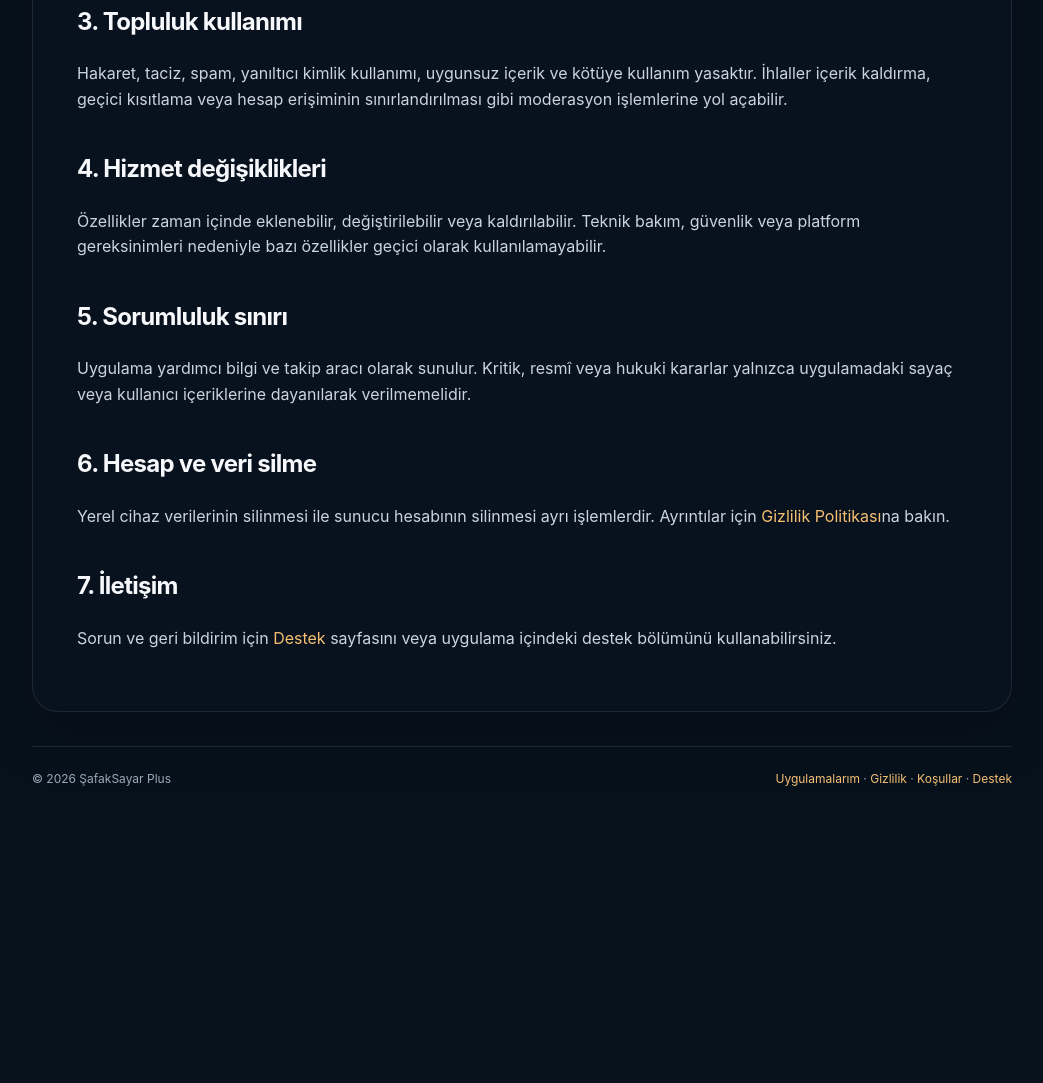
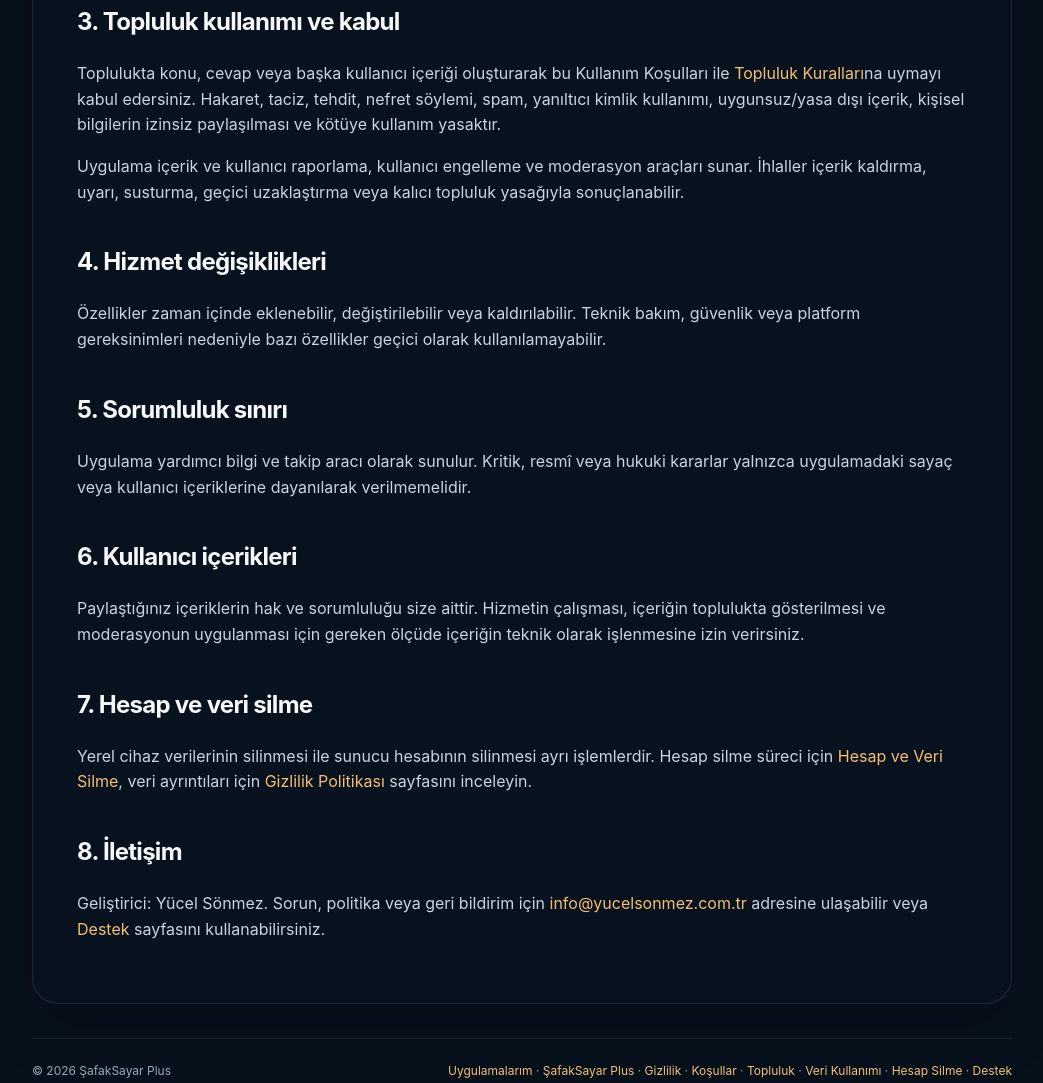
Before and after one commit to yucelsonmez59-tech/SafakSayarPlus, a plain HTML site: page safaksayar/terms/index.html in a window 1280 px wide. Shown: the part 697-1780 px from the top of the page, without its empty margins (118-1161 px from the left). Before the commit the page ends 1555 px from the top, so only its background shows below. Drawn offline with Linux system fonts and the light colour scheme.

Commit message:
Expand terms for user-generated content rules

```diff
--- a/safaksayar/terms/index.html
+++ b/safaksayar/terms/index.html
@@ -1,13 +1,14 @@
 <!doctype html><html lang="tr"><head><meta charset="utf-8"><meta name="viewport" content="width=device-width,initial-scale=1">
 <title>Kullanım Koşulları • ŞafakSayar Plus</title><meta name="theme-color" content="#07111c"><link rel="icon" href="/assets/app-icon.png?v=20261002c"><link rel="stylesheet" href="/styles.css?v=20261002c"><link rel="canonical" href="https://yucelsonmez.com.tr/safaksayar/terms/"></head><body><main class="wrap">
-<nav class="nav"><a class="brand" href="/safaksayar/"><span class="app-icon-mini"><img src="/assets/app-icon.png?v=20261002c" alt=""></span><span>ŞafakSayar Plus</span></a><div class="navlinks"><a href="/">Uygulamalarım</a><a href="/safaksayar/privacy/">Gizlilik</a><a href="/safaksayar/support/">Destek</a></div></nav>
+<nav class="nav"><a class="brand" href="/safaksayar/"><span class="app-icon-mini"><img src="/assets/app-icon.png?v=20261002c" alt=""></span><span>ŞafakSayar Plus</span></a><div class="navlinks"><a href="/">Uygulamalarım</a><a href="/safaksayar/privacy/">Gizlilik</a><a href="/safaksayar/terms/">Koşullar</a><a href="/safaksayar/community/">Topluluk</a><a href="/safaksayar/data-safety/">Veri Kullanımı</a><a href="/safaksayar/delete-account/">Hesap Silme</a><a href="/safaksayar/support/">Destek</a></div></nav>
 <section class="doc"><div class="eyebrow">KULLANIM</div><h1>Kullanım Koşulları</h1><p class="meta">Yürürlük tarihi: 2 Ekim 2026</p>
 <p class="notice">ŞafakSayar Plus resmî bir kamu kurumu, askerî kurum veya devlet uygulaması değildir. Uygulama kullanıcıya yardımcı olmak amacıyla geliştirilmiş bağımsız bir yazılımdır.</p>
 <h2>1. Hizmetin amacı</h2><p>Uygulama askerlik geri sayımı, kişisel dönüm noktaları, topluluk ve oyun özellikleri sunar. Sayaç ve tarih sonuçları kullanıcı tarafından girilen bilgilere dayanır; resmî işlem veya belge yerine geçmez.</p>
 <h2>2. Kullanıcı sorumluluğu</h2><p>Girdiğiniz bilgilerin doğruluğundan, hesabınızın güvenliğinden ve toplulukta paylaştığınız içeriklerden siz sorumlusunuz. Resmî askerlik işlemleri için yetkili kamu kanallarındaki bilgileri esas alın.</p>
-<h2>3. Topluluk kullanımı</h2><p>Hakaret, taciz, spam, yanıltıcı kimlik kullanımı, uygunsuz içerik ve kötüye kullanım yasaktır. İhlaller içerik kaldırma, geçici kısıtlama veya hesap erişiminin sınırlandırılması gibi moderasyon işlemlerine yol açabilir.</p>
+<h2>3. Topluluk kullanımı ve kabul</h2><p>Toplulukta konu, cevap veya başka kullanıcı içeriği oluşturarak bu Kullanım Koşulları ile <a href="/safaksayar/community/">Topluluk Kuralları</a>na uymayı kabul edersiniz. Hakaret, taciz, tehdit, nefret söylemi, spam, yanıltıcı kimlik kullanımı, uygunsuz/yasa dışı içerik, kişisel bilgilerin izinsiz paylaşılması ve kötüye kullanım yasaktır.</p><p>Uygulama içerik ve kullanıcı raporlama, kullanıcı engelleme ve moderasyon araçları sunar. İhlaller içerik kaldırma, uyarı, susturma, geçici uzaklaştırma veya kalıcı topluluk yasağıyla sonuçlanabilir.</p>
 <h2>4. Hizmet değişiklikleri</h2><p>Özellikler zaman içinde eklenebilir, değiştirilebilir veya kaldırılabilir. Teknik bakım, güvenlik veya platform gereksinimleri nedeniyle bazı özellikler geçici olarak kullanılamayabilir.</p>
 <h2>5. Sorumluluk sınırı</h2><p>Uygulama yardımcı bilgi ve takip aracı olarak sunulur. Kritik, resmî veya hukuki kararlar yalnızca uygulamadaki sayaç veya kullanıcı içeriklerine dayanılarak verilmemelidir.</p>
-<h2>6. Hesap ve veri silme</h2><p>Yerel cihaz verilerinin silinmesi ile sunucu hesabının silinmesi ayrı işlemlerdir. Ayrıntılar için <a href="/safaksayar/privacy/">Gizlilik Politikası</a>na bakın.</p>
-<h2>7. İletişim</h2><p>Sorun ve geri bildirim için <a href="/safaksayar/support/">Destek</a> sayfasını veya uygulama içindeki destek bölümünü kullanabilirsiniz.</p>
-</section><footer><span>© 2026 ŞafakSayar Plus</span><span><a href="/">Uygulamalarım</a> · <a href="/safaksayar/privacy/">Gizlilik</a> · <a href="/safaksayar/terms/">Koşullar</a> · <a href="/safaksayar/support/">Destek</a></span></footer></main></body></html>
+<h2>6. Kullanıcı içerikleri</h2><p>Paylaştığınız içeriklerin hak ve sorumluluğu size aittir. Hizmetin çalışması, içeriğin toplulukta gösterilmesi ve moderasyonun uygulanması için gereken ölçüde içeriğin teknik olarak işlenmesine izin verirsiniz.</p>
+<h2>7. Hesap ve veri silme</h2><p>Yerel cihaz verilerinin silinmesi ile sunucu hesabının silinmesi ayrı işlemlerdir. Hesap silme süreci için <a href="/safaksayar/delete-account/">Hesap ve Veri Silme</a>, veri ayrıntıları için <a href="/safaksayar/privacy/">Gizlilik Politikası</a> sayfasını inceleyin.</p>
+<h2>8. İletişim</h2><p>Geliştirici: Yücel Sönmez. Sorun, politika veya geri bildirim için <a href="mailto:info@yucelsonmez.com.tr">info@yucelsonmez.com.tr</a> adresine ulaşabilir veya <a href="/safaksayar/support/">Destek</a> sayfasını kullanabilirsiniz.</p>
+</section><footer><span>© 2026 ŞafakSayar Plus</span><span><a href="/">Uygulamalarım</a> · <a href="/safaksayar/">ŞafakSayar Plus</a> · <a href="/safaksayar/privacy/">Gizlilik</a> · <a href="/safaksayar/terms/">Koşullar</a> · <a href="/safaksayar/community/">Topluluk</a> · <a href="/safaksayar/data-safety/">Veri Kullanımı</a> · <a href="/safaksayar/delete-account/">Hesap Silme</a> · <a href="/safaksayar/support/">Destek</a></span></footer></main></body></html>
```
